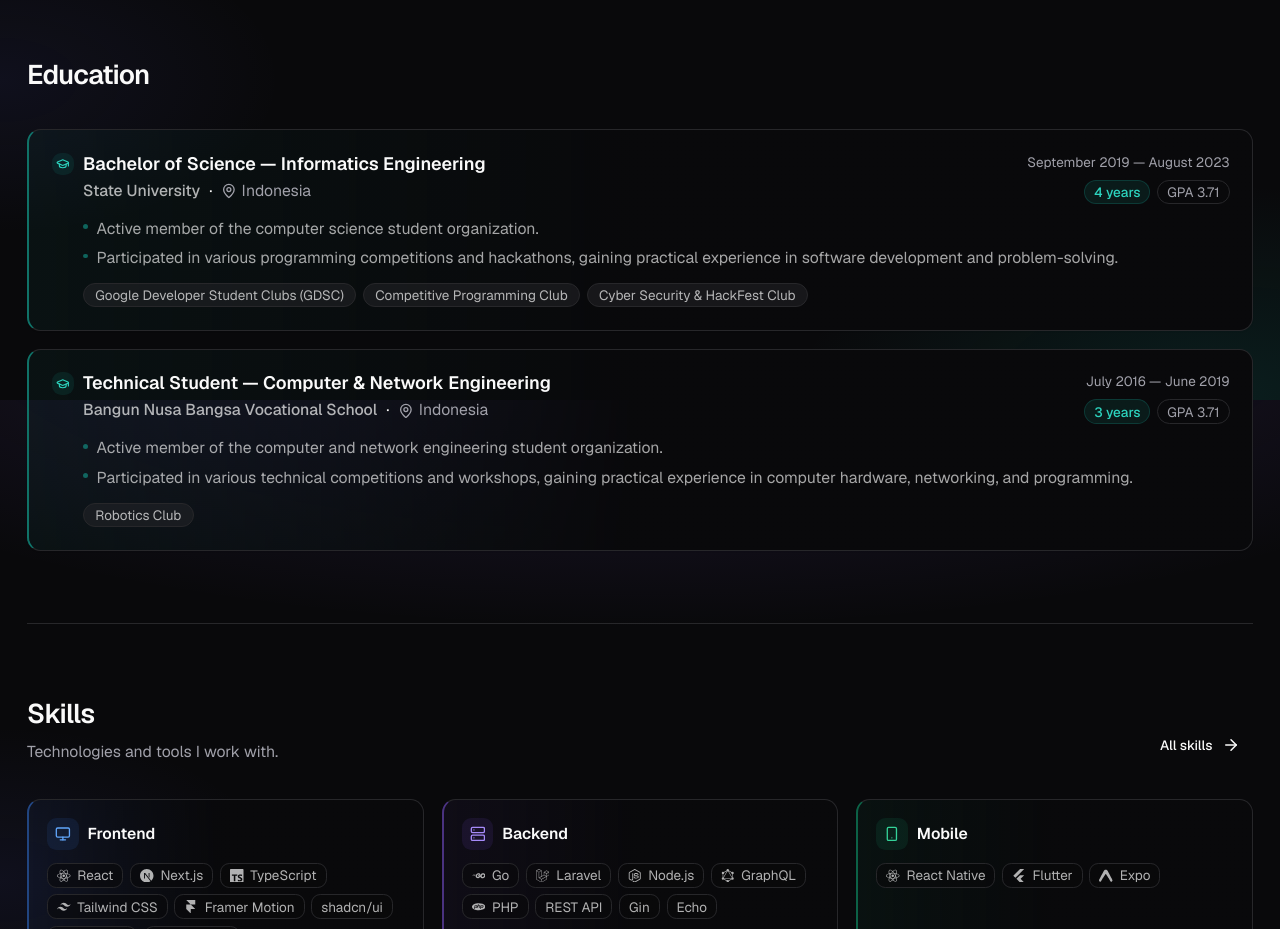
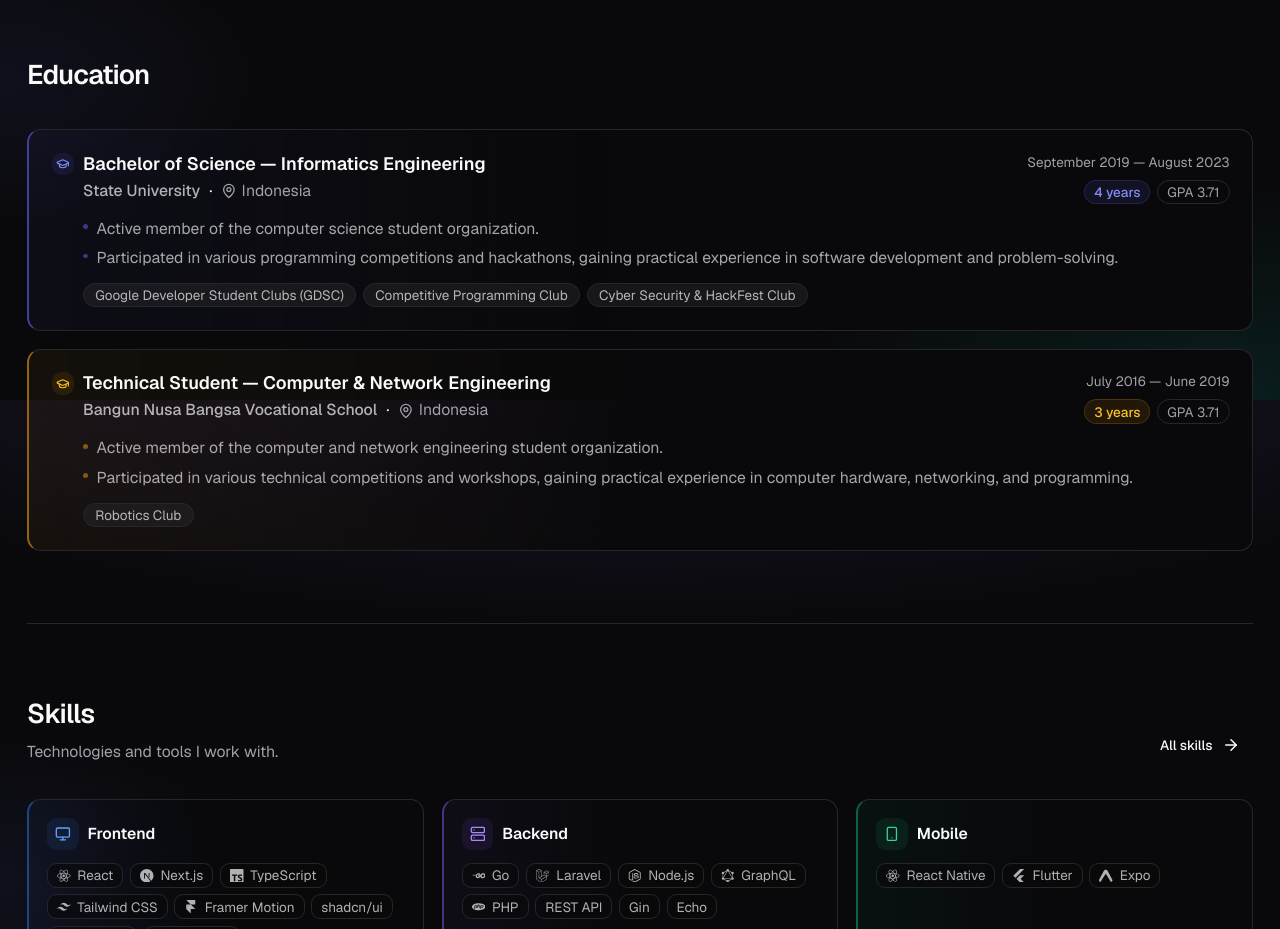
Before and after one commit to NaufalFadhil/v2.naufalfadhil.my.id, a Next.js app: page / in a window 1280 px wide. Shown: the part 2000-2929 px from the top of the page. Built offline with nearby package versions, Linux system fonts and the light colour scheme.

Commit message:
feat(education): add color property to education entries and implement color scheme in EducationTimeline component

```diff
--- a/src/components/sections/education-timeline.tsx
+++ b/src/components/sections/education-timeline.tsx
@@ -5,6 +5,36 @@ import { GraduationCap, MapPin } from "lucide-react";
 import { education } from "@/data/education";
 import { formatDate, calculateDuration } from "@/lib/utils";
 import { SectionHeader } from "@/components/shared/section-header";
+
+const colorScheme = {
+  indigo: {
+    card:     "border-l-indigo-500/60 from-indigo-500/5 hover:from-indigo-500/20 hover:shadow-indigo-500/10",
+    icon:     "bg-indigo-500/10",
+    iconText: "text-indigo-600 dark:text-indigo-400",
+    ping:     "bg-indigo-400",
+    dot2:     "bg-indigo-500",
+    badge:    "border-indigo-500/20 bg-indigo-500/10 text-indigo-600 dark:text-indigo-400",
+    bullet:   "bg-indigo-500/50",
+  },
+  teal: {
+    card:     "border-l-teal-500/60 from-teal-500/5 hover:from-teal-500/20 hover:shadow-teal-500/10",
+    icon:     "bg-teal-500/10",
+    iconText: "text-teal-600 dark:text-teal-400",
+    ping:     "bg-teal-400",
+    dot2:     "bg-teal-500",
+    badge:    "border-teal-500/20 bg-teal-500/10 text-teal-600 dark:text-teal-400",
+    bullet:   "bg-teal-500/50",
+  },
+  amber: {
+    card:     "border-l-amber-500/60 from-amber-500/5 hover:from-amber-500/20 hover:shadow-amber-500/10",
+    icon:     "bg-amber-500/10",
+    iconText: "text-amber-600 dark:text-amber-400",
+    ping:     "bg-amber-400",
+    dot2:     "bg-amber-500",
+    badge:    "border-amber-500/20 bg-amber-500/10 text-amber-600 dark:text-amber-400",
+    bullet:   "bg-amber-500/50",
+  },
+};
 
 export function EducationTimeline() {
   return (
@@ -14,10 +44,11 @@ export function EducationTimeline() {
       <div className="flex flex-col gap-4">
         {education.map((edu, i) => {
           const isPresent = !edu.end;
+          const c = colorScheme[edu.color ?? "teal"];
           return (
             <motion.div
               key={edu.id}
-              className="rounded-xl border border-border border-l-2 border-l-teal-500/60 bg-gradient-to-r from-teal-500/5 via-card to-card p-5 shadow-sm transition-all duration-300 hover:from-teal-500/20 hover:shadow-md hover:shadow-teal-500/10"
+              className={`rounded-xl border border-border border-l-2 bg-gradient-to-r via-card to-card p-5 shadow-sm transition-all duration-300 hover:shadow-md ${c.card}`}
               initial={{ opacity: 0, y: 8 }}
               whileInView={{ opacity: 1, y: 0 }}
               viewport={{ once: true, margin: "-40px" }}
@@ -26,8 +57,8 @@ export function EducationTimeline() {
               <div className="flex flex-col sm:flex-row sm:items-start sm:justify-between gap-2 mb-3">
                 <div>
                   <div className="flex items-center gap-2 mb-0.5">
-                    <div className="flex h-5 w-5 items-center justify-center rounded-md bg-teal-500/10">
-                      <GraduationCap className="h-3 w-3 text-teal-600 dark:text-teal-400" />
+                    <div className={`flex h-5 w-5 items-center justify-center rounded-md ${c.icon}`}>
+                      <GraduationCap className={`h-3 w-3 ${c.iconText}`} />
                     </div>
                     <h3 className="font-semibold text-base leading-tight">
                       {edu.degree} — {edu.major}
@@ -47,8 +78,8 @@ export function EducationTimeline() {
                   <div className="flex items-center gap-1.5">
                     {isPresent && (
                       <span className="relative flex h-2 w-2">
-                        <span className="animate-ping absolute inline-flex h-full w-full rounded-full bg-teal-400 opacity-75" />
-                        <span className="relative inline-flex rounded-full h-2 w-2 bg-teal-500" />
+                        <span className={`animate-ping absolute inline-flex h-full w-full rounded-full ${c.ping} opacity-75`} />
+                        <span className={`relative inline-flex rounded-full h-2 w-2 ${c.dot2}`} />
                       </span>
                     )}
                     <span className="text-xs text-muted-foreground whitespace-nowrap">
@@ -56,7 +87,7 @@ export function EducationTimeline() {
                     </span>
                   </div>
                   <div className="flex items-center gap-1.5 flex-wrap">
-                    <span className="inline-flex items-center rounded-full border border-teal-500/20 bg-teal-500/10 px-2 py-0.5 text-xs font-medium text-teal-600 dark:text-teal-400">
+                    <span className={`inline-flex items-center rounded-full border px-2 py-0.5 text-xs font-medium ${c.badge}`}>
                       {calculateDuration(edu.start, edu.end)}
                     </span>
                     {edu.gpa && (
@@ -72,7 +103,7 @@ export function EducationTimeline() {
                 <ul className="space-y-1.5 mt-2 mb-3 pl-7">
                   {edu.description.map((item, j) => (
                     <li key={j} className="flex gap-2 text-sm text-foreground/65">
-                      <span className="mt-1.5 h-1 w-1 rounded-full bg-teal-500/50 shrink-0" aria-hidden />
+                      <span className={`mt-1.5 h-1 w-1 rounded-full ${c.bullet} shrink-0`} aria-hidden />
                       {item}
                     </li>
                   ))}
--- a/src/data/education.ts
+++ b/src/data/education.ts
@@ -9,6 +9,7 @@ export type Education = {
   gpa?: string;
   description?: string[];
   activities?: string[];
+  color?: "teal" | "indigo" | "amber";
 };
 
 export const education: Education[] = [
@@ -17,6 +18,7 @@ export const education: Education[] = [
     degree: "Bachelor of Science",
     major: "Informatics Engineering",
     institution: "State University",
+    color: "indigo",
     location: "Indonesia",
     start: "2019-09-01",
     end: "2023-08-31",
@@ -36,6 +38,7 @@ export const education: Education[] = [
     degree: "Technical Student",
     major: "Computer & Network Engineering",
     institution: "Bangun Nusa Bangsa Vocational School",
+    color: "amber",
     location: "Indonesia",
     start: "2016-07-01",
     end: "2019-06-01",
```
